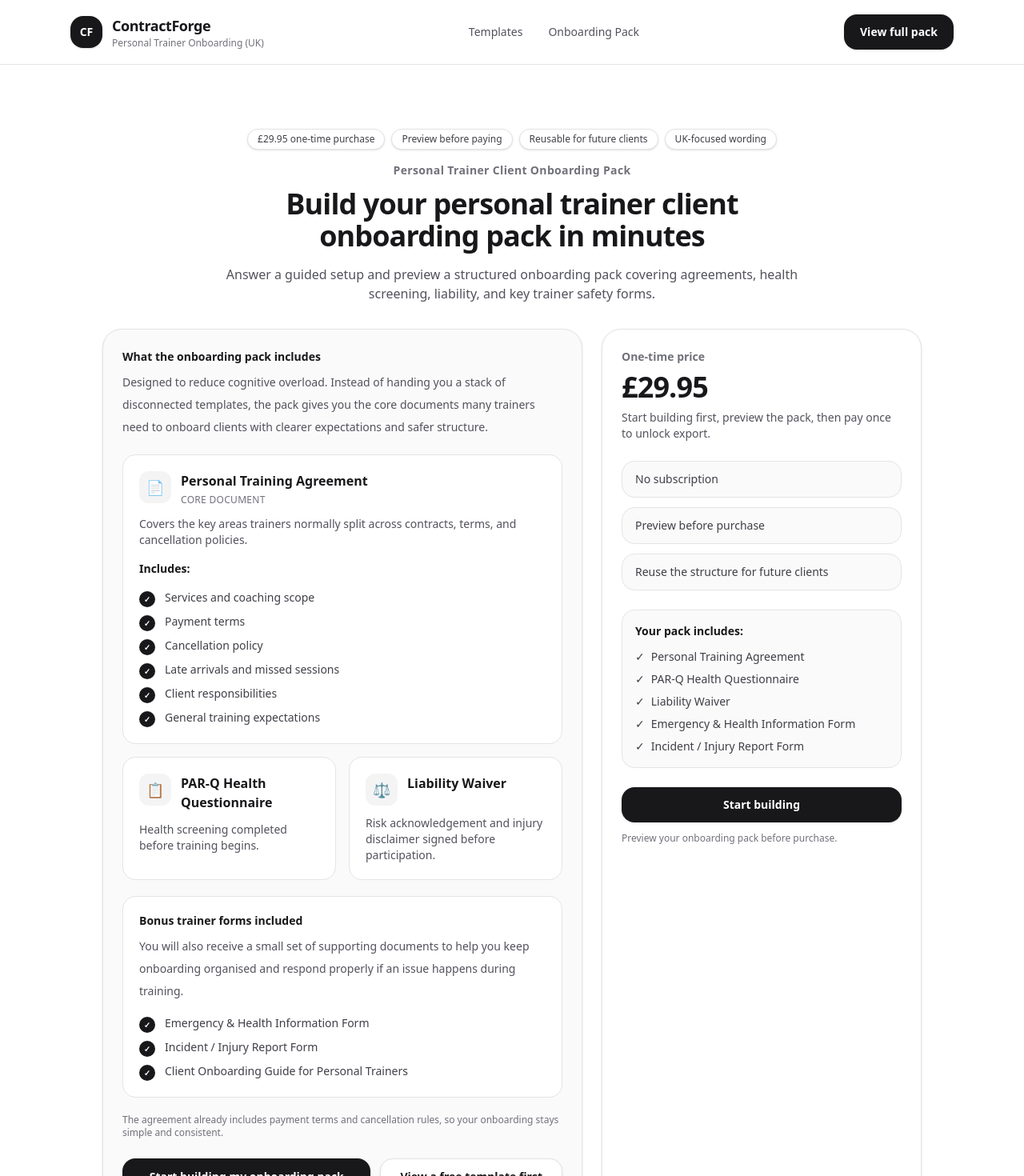
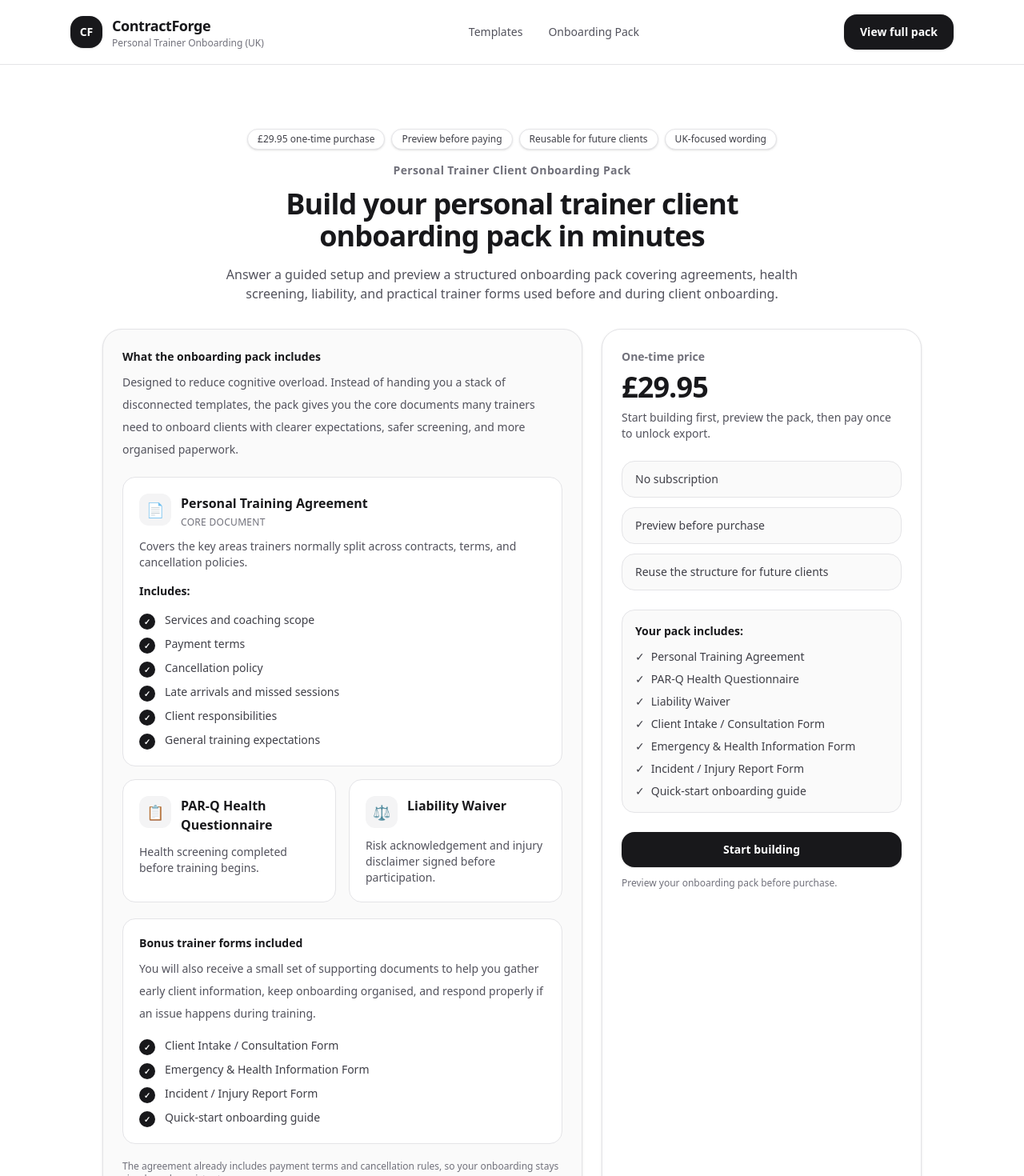
Before and after one commit to Bilaalsid99/contractforge, a Next.js app: page /client-onboarding-pack in a window 1280 px wide. Shown: the top 1470 px of the page at 80% size. Built offline with nearby package versions, Linux system fonts and the light colour scheme.

Commit message:
Finalize onboarding pack system, align homepage, generator, legal pages, and email delivery before indexing

```diff
--- a/src/app/business-toolkit/page.tsx
+++ b/src/app/business-toolkit/page.tsx
@@ -108,7 +108,7 @@ export default function BusinessToolkitPage() {
     "Liability Waiver",
     "Emergency & Health Information Form",
     "Incident / Injury Report Form",
-    "Client Onboarding Guide for Personal Trainers",
+    "Quick-start onboarding guide",
   ];
 
   const intakeItems = [
--- a/src/app/client-onboarding-pack/page.tsx
+++ b/src/app/client-onboarding-pack/page.tsx
@@ -129,12 +129,14 @@ export default function ClientOnboardingPackPage() {
   ];
 
   const bonusForms = [
+    "Client Intake / Consultation Form",
     "Emergency & Health Information Form",
     "Incident / Injury Report Form",
-    "Client Onboarding Guide for Personal Trainers",
+    "Quick-start onboarding guide",
   ];
 
   const workflowSteps = [
+    "Start with the Client Intake / Consultation Form to gather the client's goals, background, and basic onboarding information before formal screening begins.",
     "Send the PAR-Q Health Questionnaire before training begins.",
     "Ask the client to review and sign the Personal Training Agreement. This document includes payment terms, cancellation rules, and general training expectations.",
     "Have the client sign the Liability Waiver before participating in training sessions.",
@@ -155,7 +157,7 @@ export default function ClientOnboardingPackPage() {
         <SectionTitle
           kicker="Personal Trainer Client Onboarding Pack"
           title="Build your personal trainer client onboarding pack in minutes"
-          desc="Answer a guided setup and preview a structured onboarding pack covering agreements, health screening, liability, and key trainer safety forms."
+          desc="Answer a guided setup and preview a structured onboarding pack covering agreements, health screening, liability, and practical trainer forms used before and during client onboarding."
         />
 
         <div className="mx-auto mt-8 grid max-w-5xl gap-6 lg:grid-cols-[1.2fr_0.8fr]">
@@ -167,7 +169,7 @@ export default function ClientOnboardingPackPage() {
               Designed to reduce cognitive overload. Instead of handing you a
               stack of disconnected templates, the pack gives you the core
               documents many trainers need to onboard clients with clearer
-              expectations and safer structure.
+              expectations, safer screening, and more organised paperwork.
             </p>
 
             <div className="mt-5 grid gap-4">
@@ -241,8 +243,9 @@ export default function ClientOnboardingPackPage() {
               </p>
               <p className="mt-2 text-sm leading-7 text-zinc-600">
                 You will also receive a small set of supporting documents to
-                help you keep onboarding organised and respond properly if an
-                issue happens during training.
+                help you gather early client information, keep onboarding
+                organised, and respond properly if an issue happens during
+                training.
               </p>
               <CheckList items={bonusForms} />
             </div>
@@ -307,11 +310,19 @@ export default function ClientOnboardingPackPage() {
                 </div>
                 <div className="flex items-center gap-2">
                   <span>✓</span>
+                  <span>Client Intake / Consultation Form</span>
+                </div>
+                <div className="flex items-center gap-2">
+                  <span>✓</span>
                   <span>Emergency &amp; Health Information Form</span>
                 </div>
                 <div className="flex items-center gap-2">
                   <span>✓</span>
                   <span>Incident / Injury Report Form</span>
+                </div>
+                <div className="flex items-center gap-2">
+                  <span>✓</span>
+                  <span>Quick-start onboarding guide</span>
                 </div>
               </div>
             </div>
@@ -334,7 +345,7 @@ export default function ClientOnboardingPackPage() {
           <SectionTitle
             kicker="Why this is simpler"
             title="The pack covers the key onboarding areas without making things feel messy"
-            desc="The goal is not to give you more paperwork. The goal is to give you a calmer, clearer client onboarding process that is easier to use from the start."
+            desc="The goal is not to give you more paperwork. The goal is to give you a calmer, clearer client onboarding process that is easier to use from first enquiry through to first session."
           />
 
           <div className="mt-8 grid gap-4 md:grid-cols-3">
@@ -429,9 +440,10 @@ export default function ClientOnboardingPackPage() {
             <Card title="Supporting trainer forms">
               <CheckList
                 items={[
+                  "Client Intake / Consultation Form",
                   "Emergency & Health Information Form",
                   "Incident / Injury Report Form",
-                  "Client Onboarding Guide for Personal Trainers",
+                  "Quick-start onboarding guide",
                 ]}
               />
             </Card>
--- a/src/app/contact/page.tsx
+++ b/src/app/contact/page.tsx
@@ -23,8 +23,8 @@ export default function ContactPage() {
             support@contractforge.co.uk
           </p>
           <p className="mt-2 text-xs leading-5 text-zinc-500">
-            Please contact us from, or mention, the email address used at
-            checkout where possible.
+            Where possible, please contact us from the email address used at
+            checkout or mention it in your message.
           </p>
         </div>
 
@@ -49,7 +49,7 @@ export default function ContactPage() {
           <li>Checkout or payment confirmation issues</li>
           <li>Problems accessing the generator after purchase</li>
           <li>Restore-access requests after losing access on a device</li>
-          <li>General support about using the generated documents</li>
+          <li>General support with using the generated documents and supporting templates</li>
         </ul>
       </div>
     </div>
--- a/src/app/generate/generate-client.tsx
+++ b/src/app/generate/generate-client.tsx
@@ -25,6 +25,8 @@ type DocKey = "agreement" | "parq" | "waiver";
 const STORAGE_KEY = "contractforge:generator:v1";
 
 const SUPPORTING_LINKS = {
+  intake:
+    "https://docs.google.com/document/d/1EPyDfkQibmTjuWJxcQupMZgpSmyDr1Lhyc_kncUIEos/copy",
   guide:
     "https://docs.google.com/document/u/6/d/1iit8DSCG9uDKrQLW-m2PEQa3nswzx6eeSFShY7YxvhY/copy",
   emergency:
@@ -440,6 +442,10 @@ export default function GenerateClient({
                   </div>
                   <div className="flex items-center gap-2">
                     <span>✓</span>
+                    <span>Client Intake / Consultation Form</span>
+                  </div>
+                  <div className="flex items-center gap-2">
+                    <span>✓</span>
                     <span>Emergency &amp; Health Information Form</span>
                   </div>
                   <div className="flex items-center gap-2">
@@ -448,7 +454,7 @@ export default function GenerateClient({
                   </div>
                   <div className="flex items-center gap-2">
                     <span>✓</span>
-                    <span>Client Onboarding Guide for Personal Trainers</span>
+                    <span>Quick-start onboarding guide</span>
                   </div>
                 </div>
               </div>
@@ -641,17 +647,17 @@ export default function GenerateClient({
                   </p>
                   <p className="mt-1 text-sm text-zinc-600">
                     These open as editable Google Docs so you can make your own
-                    copy.
+                    copy and use them during onboarding.
                   </p>
 
                   <div className="mt-3 flex flex-col gap-2 text-sm">
                     <a
-                      href={SUPPORTING_LINKS.guide}
+  href={SUPPORTING_LINKS.intake}
   target="_blank"
   rel="noreferrer"
   className="font-medium text-zinc-900 underline underline-offset-4 hover:text-zinc-700"
 >
-                      Client Onboarding Guide for Personal Trainers
+  Client Intake / Consultation Form
 </a>
 
 <a
@@ -671,6 +677,15 @@ export default function GenerateClient({
 >
   Incident / Injury Report Form
 </a>
+
+<a
+  href={SUPPORTING_LINKS.guide}
+  target="_blank"
+  rel="noreferrer"
+  className="font-medium text-zinc-900 underline underline-offset-4 hover:text-zinc-700"
+>
+  Quick-start onboarding guide
+</a>
                   </div>
                 </div>
               </div>
@@ -683,8 +698,8 @@ export default function GenerateClient({
                     Preview your onboarding pack
                   </p>
                   <p className="mt-1 text-sm text-zinc-600">
-                    Review the structure first. Full documents and export unlock
-                    after payment.
+                    Review the structure first. Full documents and supporting
+                    templates unlock after payment.
                   </p>
                 </div>
 
--- a/src/app/page.tsx
+++ b/src/app/page.tsx
@@ -112,7 +112,7 @@ export default function HomePage() {
           <SectionTitle
             kicker="Why trainers use it"
             title="A simpler way to get your onboarding in place"
-            desc="Review the structure, explore the free templates, or move straight to the full onboarding pack when you want the documents working together."
+            desc="Review the structure, explore the free templates, or move straight to the full onboarding pack when you want your agreement, screening, and supporting onboarding forms working together."
           />
 
           <div className="mt-8 grid gap-4 lg:grid-cols-3">
@@ -141,8 +141,8 @@ export default function HomePage() {
                 Unlock the full pack
               </p>
               <p className="mt-2 text-sm text-zinc-600">
-                Get the connected onboarding documents in one place instead of
-                piecing them together manually.
+                Get the core onboarding documents and supporting trainer forms in
+                one place instead of piecing them together manually.
               </p>
             </div>
           </div>
@@ -208,8 +208,8 @@ export default function HomePage() {
                 3. Unlock the full onboarding pack
               </p>
               <p className="mt-2 text-sm text-zinc-600">
-                Move forward when you want the complete connected documents in
-                one place.
+                Move forward when you want the complete onboarding pack, including
+                core documents and supporting trainer forms, in one place.
               </p>
             </div>
           </div>
@@ -229,11 +229,6 @@ export default function HomePage() {
             </Link>
           </div>
 
-          <p className="mx-auto mt-8 max-w-3xl text-center text-xs text-zinc-500">
-            Not legal advice. This tool provides structured template wording for
-            personal trainer onboarding documents. For unusual or high-risk
-            situations, consult a solicitor.
-          </p>
         </div>
       </section>
     </div>
--- a/src/app/terms/page.tsx
+++ b/src/app/terms/page.tsx
@@ -102,9 +102,9 @@ export default function TermsPage() {
             Changes to these terms
           </h2>
           <p className="mt-2">
-            These terms may be updated from time to time. Continued use of the
-            website after updates are published constitutes acceptance of the
-            revised terms.
+              We may update these terms from time to time. Any changes will be
+  published on this page. Continued use of the website after updates are
+  published means you accept the revised terms.
           </p>
         </div>
       </section>
--- a/src/components/home-preview-builder.tsx
+++ b/src/components/home-preview-builder.tsx
@@ -99,10 +99,10 @@ Sessions must be booked in advance. The Client must provide at least ${hours} ho
 The Client understands that physical training carries inherent risks and agrees to participate voluntarily.
 
 5. Preview Note
-This is a limited preview only. The full onboarding system also includes:
+This is a limited preview only. The full onboarding pack also includes:
 • PAR-Q Health Questionnaire
 • Liability Waiver
-• Matching details across the full onboarding pack`;
+• Supporting onboarding forms for intake, client safety, and record-keeping`;
 }
 
 function DocumentPreview({ text }: { text: string }) {
@@ -134,8 +134,9 @@ function DocumentPreview({ text }: { text: string }) {
           What the full onboarding pack includes
         </p>
         <p className="mt-1 text-sm text-zinc-600">
-          Personal Training Agreement, PAR-Q Health Questionnaire, and Liability
-          Waiver designed to work together as one onboarding system.
+          Personal Training Agreement, PAR-Q Health Questionnaire, Liability
+          Waiver, and supporting onboarding forms designed to work together as
+          one onboarding pack.
         </p>
       </div>
     </div>
@@ -170,8 +171,9 @@ export function HomePreviewBuilder() {
           </h1>
 
           <p className="mt-5 max-w-2xl text-base text-zinc-600 sm:text-lg">
-            Generate a cleaner onboarding setup with a connected agreement,
-            PAR-Q, and waiver built for UK personal trainers.
+            Generate a cleaner onboarding setup with connected agreements,
+            health screening, and supporting forms built for UK personal
+            trainers.
           </p>
 
           <div className="mt-6 flex flex-col gap-3 sm:flex-row">
@@ -197,8 +199,9 @@ export function HomePreviewBuilder() {
                 What’s included
               </p>
               <p className="mt-1 text-sm text-zinc-600">
-                Personal Training Agreement, PAR-Q Health Questionnaire, and
-                Liability Waiver with matching details across the set.
+                Personal Training Agreement, PAR-Q Health Questionnaire,
+                Liability Waiver, and supporting onboarding forms designed to
+                work together.
               </p>
             </div>
             <div className="rounded-2xl border border-zinc-200 bg-white p-4 shadow-sm">
--- a/src/lib/email/sendRestoreAccessEmail.ts
+++ b/src/lib/email/sendRestoreAccessEmail.ts
@@ -52,7 +52,7 @@ export async function sendRestoreAccessEmail(params: {
       <ul>
         <li>
           <a href="https://docs.google.com/document/u/6/d/1iit8DSCG9uDKrQLW-m2PEQa3nswzx6eeSFShY7YxvhY/copy">
-            Client Onboarding Guide for Personal Trainers
+            Quick-start onboarding guide
           </a>
         </li>
 
@@ -92,14 +92,17 @@ Supporting onboarding templates:
 
 These templates open as editable Google Docs so you can make your own copy and customise them for your business.
 
-Client Onboarding Guide for Personal Trainers
-https://docs.google.com/document/u/6/d/1iit8DSCG9uDKrQLW-m2PEQa3nswzx6eeSFShY7YxvhY/copy
+Client Intake / Consultation Form
+https://docs.google.com/document/d/1EPyDfkQibmTjuWJxcQupMZgpSmyDr1Lhyc_kncUIEos/copy
 
 Emergency & Health Information Form
 https://docs.google.com/document/u/6/d/1AHtCwbRAN39V9mGEeHwuLEJytRnl4VMTOOZKBrzaaVk/copy
 
 Incident / Injury Report Form
 https://docs.google.com/document/u/6/d/1_NwmIbY12KAQ_WdzQQmESZOrQnWY2urVxSJc3i6QLb4/copy
+
+Quick-start onboarding guide
+https://docs.google.com/document/u/6/d/1iit8DSCG9uDKrQLW-m2PEQa3nswzx6eeSFShY7YxvhY/copy
 `,
   });
 }
```
Lines whose indentation alone changed are shown as unchanged.
